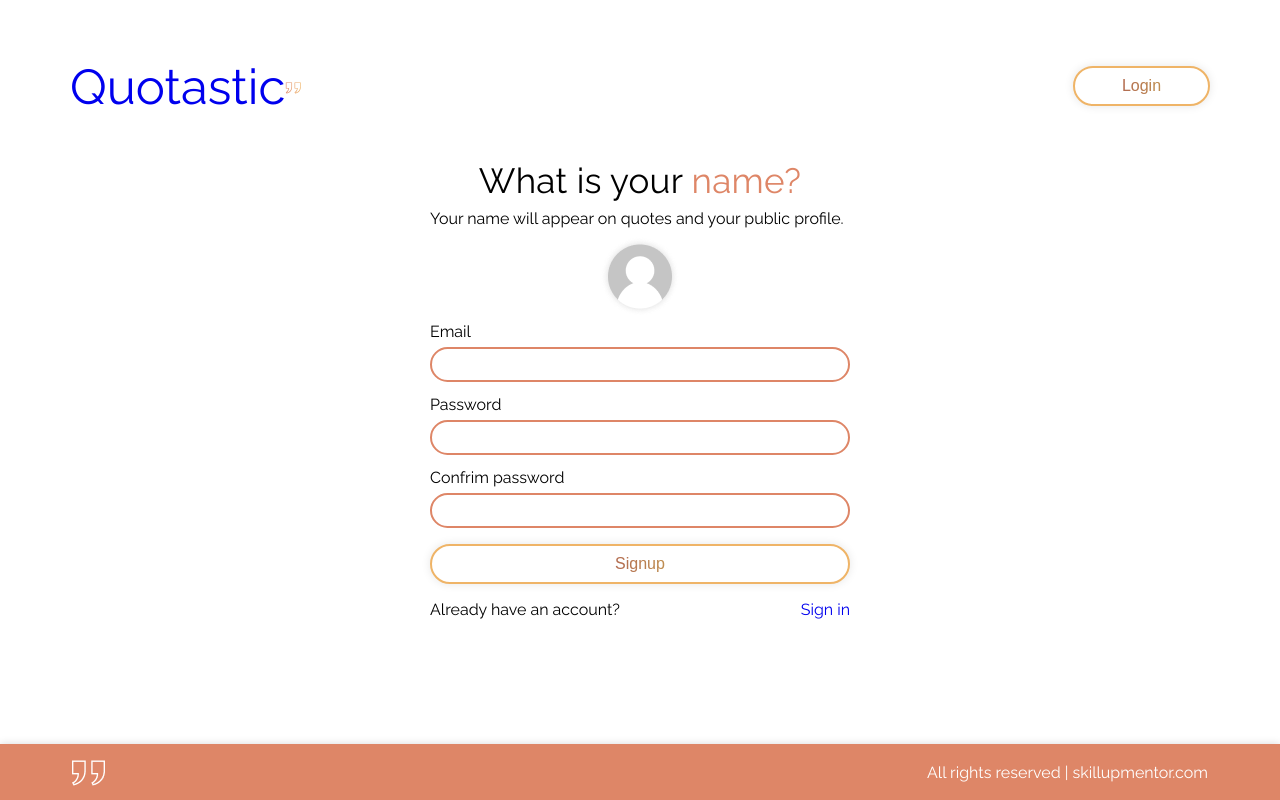
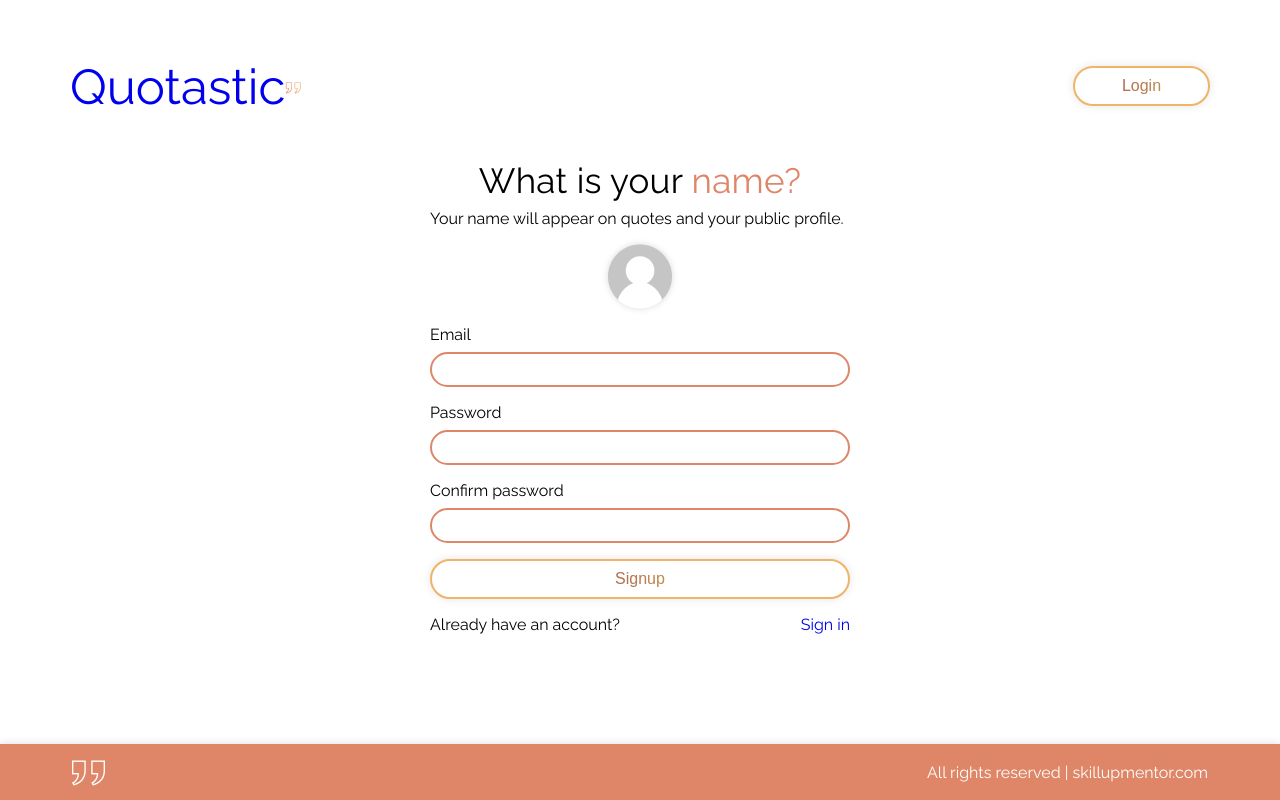
Before and after one commit to urosmeh/user-quotes-frontend, a React (Create React App) app: page /signup in a window 1280 px wide. Built offline with nearby package versions, Linux system fonts and the light colour scheme.

Commit message:
signup page fixes + input item component fixes

```diff
--- a/src/components/pages/auth/LoginPage.module.css
+++ b/src/components/pages/auth/LoginPage.module.css
@@ -22,6 +22,7 @@
   display: flex;
   flex-direction: column;
   gap: 16px;
+  margin-top: 8px;
 }
 
 .response-error {
--- a/src/components/pages/auth/LoginPage.tsx
+++ b/src/components/pages/auth/LoginPage.tsx
@@ -94,7 +94,6 @@ export const LoginPage: React.FC = () => {
             id="email"
             onChangeHandler={onChangeUsername}
             value={username}
-            invalid={errors.usernameError}
           />
           <InputItem
             label="Password"
@@ -103,7 +102,6 @@ export const LoginPage: React.FC = () => {
             id="password"
             onChangeHandler={onChangePassword}
             value={password}
-            invalid={errors.passwordError}
           />
           <Button
             title="Login"
--- a/src/components/pages/auth/SignupPage.tsx
+++ b/src/components/pages/auth/SignupPage.tsx
@@ -4,9 +4,10 @@ import signupAvatar from "../../../assets/img/uploadAvatar.png";
 import { Button } from "../../ui/Button";
 import { AuthFormAlt } from "./AuthFormAlt";
 import { useLoginMutation, useSignupMutation, saveLogin } from "../../../store";
-import { ChangeEvent, useEffect, useState } from "react";
+import { ChangeEvent, useCallback, useEffect, useState } from "react";
 import { useDispatch } from "react-redux";
 import { InputItem } from "../../ui/InputItem";
+import { useLoginErrors } from "../../../hooks/useLoginErrors";
 
 export const SignupPage = () => {
   const [signup, { isSuccess }] = useSignupMutation();
@@ -16,6 +17,8 @@ export const SignupPage = () => {
   const [username, setUsername] = useState("");
   const [password, setPassword] = useState("");
   const [confPassword, setConfPassword] = useState("");
+  const [statusMessage, setStatusMessage] = useState<string | null>(null);
+  const { errors, updateErrors } = useLoginErrors();
 
   const onChangeUsername = (value: string) => {
     setUsername(value);
@@ -29,18 +32,47 @@ export const SignupPage = () => {
     setConfPassword(value);
   };
 
+  const validateForm = () => {
+    let { usernameError, passwordError } = { ...errors };
+    if (!username || username.length < 4) {
+      usernameError = true;
+    } else {
+      usernameError = false;
+    }
+
+    if (!password || password.length < 4) {
+      passwordError = true;
+    } else {
+      passwordError = false;
+    }
+    updateErrors(usernameError, passwordError);
+
+    if (password !== confPassword) {
+      setStatusMessage("Error: Check confirmed password!");
+    }
+  };
+
   const handleSignup = async (e: React.MouseEvent<HTMLElement>) => {
     e.preventDefault();
+    validateForm();
+
+    if (
+      !errors.passwordError &&
+      !errors.usernameError &&
+      password === confPassword
+    ) {
       try {
         const res = await signup({ username, password }).unwrap();
         console.log(res);
-      debugger;
         if (res.username) {
           const { token, id } = await login({ username, password }).unwrap();
           dispatch(saveLogin({ token, id }));
         }
       } catch (error) {
         console.log(error);
+      }
+    } else {
+      console.log("test");
     }
   };
 
@@ -62,6 +94,9 @@ export const SignupPage = () => {
           subtitle="Your name will appear on quotes and your public profile."
         />
         <img alt="signup-avatar" src={signupAvatar}></img>
+        {statusMessage && (
+          <p className={classes["response-error"]}>{statusMessage}</p>
+        )}
         <form>
           <InputItem
             label="Email"
@@ -70,6 +105,7 @@ export const SignupPage = () => {
             id="email"
             onChangeHandler={onChangeUsername}
             value={username}
+            error={errors.usernameError ? "This field is required" : ""}
           />
           <InputItem
             label="Password"
@@ -78,14 +114,20 @@ export const SignupPage = () => {
             id="password"
             onChangeHandler={onChangePassword}
             value={password}
+            error={errors.passwordError ? "This field is required" : ""}
           />
           <InputItem
-            label="Confrim password"
+            label="Confirm password"
             labelFor="confPassword"
             type="password"
             id="confPassword"
             onChangeHandler={onChangeConfPassword}
             value={confPassword}
+            error={
+              !errors.passwordError && confPassword !== password
+                ? "Passwords not matching"
+                : ""
+            }
           />
           <Button
             title="Signup"
--- a/src/components/ui/InputItem.module.css
+++ b/src/components/ui/InputItem.module.css
@@ -40,3 +40,9 @@
 .input-item input.error {
   border-color: #df4759;
 }
+
+.error-label {
+  padding-left: 5px;
+  font-size: 14px;
+  color: red;
+}
--- a/src/components/ui/InputItem.tsx
+++ b/src/components/ui/InputItem.tsx
@@ -9,6 +9,7 @@ export type InputItemProps = {
   onChangeHandler: (val: string) => void;
   value: string;
   invalid?: boolean;
+  error?: string;
 };
 
 export const InputItem = ({
@@ -18,11 +19,14 @@ export const InputItem = ({
   onChangeHandler,
   value,
   id,
-  invalid,
+  error,
 }: InputItemProps) => {
   return (
     <div className={classes["input-item"]}>
-      <label htmlFor={labelFor}>{label}</label>
+      <div>
+        <label htmlFor={labelFor}>{label}</label>
+        <span className={classes["error-label"]}>{error}</span>
+      </div>
       <input
         type={type}
         id={id}
@@ -30,7 +34,7 @@ export const InputItem = ({
           onChangeHandler(e.target.value)
         }
         value={value}
-        className={invalid ? classes.error : ""}
+        className={error ? classes.error : ""}
       ></input>
     </div>
   );
```
Lines whose indentation alone changed are shown as unchanged.
